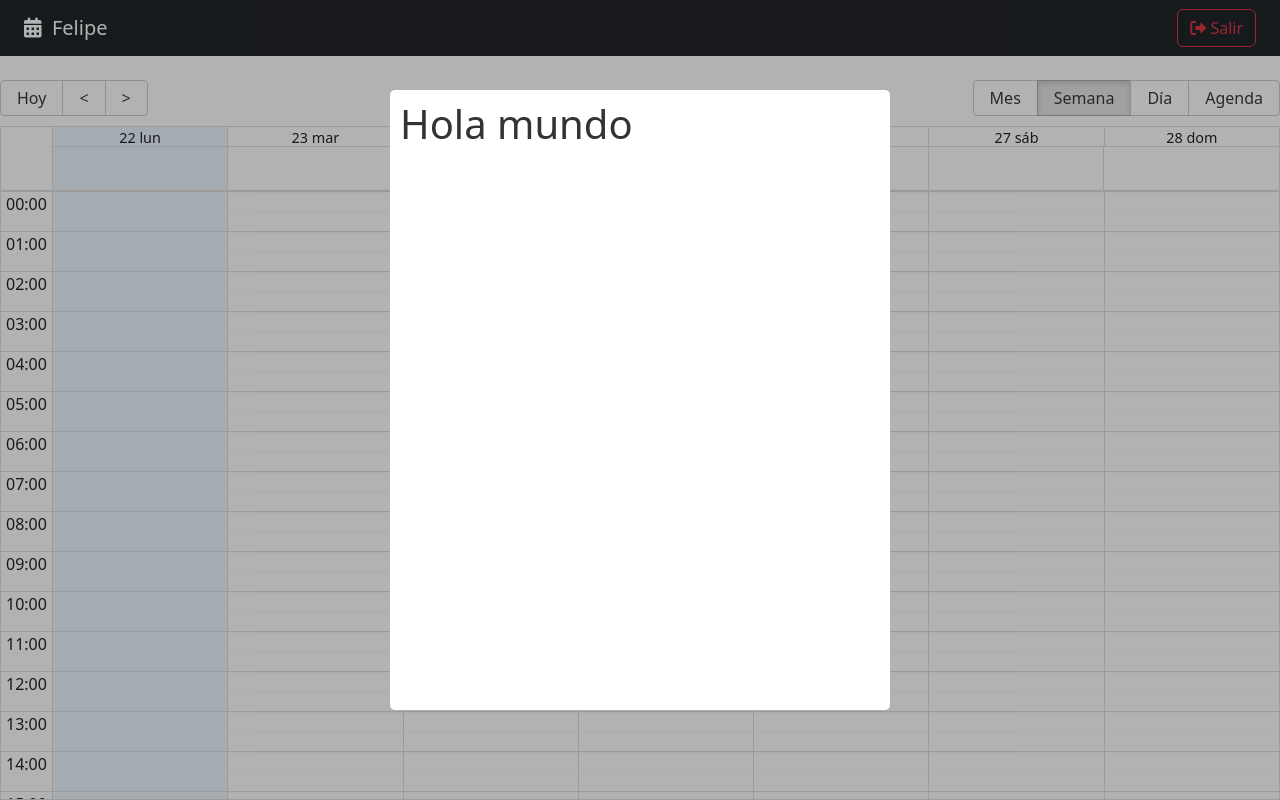
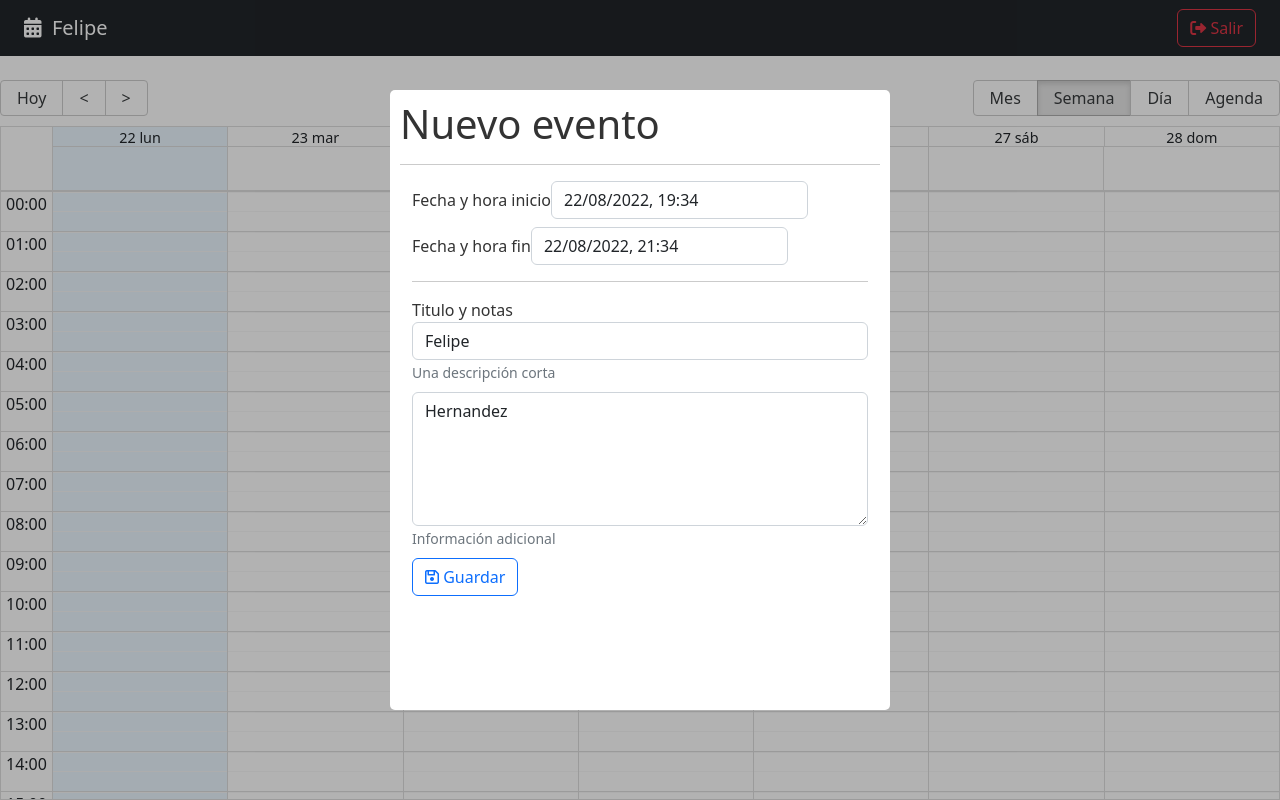
Before and after one commit to FelipeHernandez98/calendar-app-react, a React (Vite) app: page / in a window 1280 px wide. Built offline with nearby package versions, Linux system fonts and the light colour scheme.

Commit message:
implementando el contenido del modal

```diff
--- a/package.json
+++ b/package.json
@@ -11,6 +11,7 @@
     "date-fns": "^2.29.2",
     "react": "^18.0.0",
     "react-big-calendar": "^1.5.0",
+    "react-datepicker": "^4.8.0",
     "react-dom": "^18.0.0",
     "react-modal": "^3.15.1",
     "react-router-dom": "^6.3.0"
--- a/src/calendar/components/CalendarModal.jsx
+++ b/src/calendar/components/CalendarModal.jsx
@@ -1,4 +1,11 @@
+import { useState } from 'react';
 import Modal from 'react-modal';
+import DatePicker, { registerLocale } from "react-datepicker";
+import { addHours } from 'date-fns';
+import es from 'date-fns/locale/es';
+import "react-datepicker/dist/react-datepicker.css";
+
+registerLocale('es', es)
 
 const customStyles = {
     content: {
@@ -15,19 +22,109 @@
 
 export const CalendarModal = () => {
 
-    const onCloseModal = () =>{
+    const [isOpen, setIsOpen] = useState(true);
+    const [ formValues, setFormValues ] = useState({
+        title: 'Felipe',
+        notes: 'Hernandez',
+        start: new Date(),
+        end: addHours( new Date(), 2),
+    })
+
+    const onInpuntChange = ({ target }) =>{
+        setFormValues({
+            ...formValues,
+            [target.name]: target.value
+        })
+    }
+
+    const onDateChanged = ( event, changing ) => {
+        setFormValues({
+            ...formValues,
+            [changing]: event
+        })
+    }
+
+    const onCloseModal = () => {
+        setIsOpen(false)
         console.log('Cerrando modal')
     }
     return (
         <Modal
-        isOpen={ true }
+            isOpen={isOpen}
             onRequestClose={onCloseModal}
             style={customStyles}
             className="modal"
             overlayClassName="modal-fondo"
-        closeTimeoutMS={ 200 }
+            closeTimeoutMS={200}
         >
-        <h1>Hola mundo</h1>
+            <h1> Nuevo evento </h1>
+            <hr />
+            <form className="container">
+
+                <div className="form-group mb-2">
+                    <label>Fecha y hora inicio</label>
+                    <DatePicker
+                        selected={ formValues.start }
+                        onChange= { (event) => onDateChanged(event, 'start')}
+                        className='form-control'
+                        dateFormat="Pp"
+                        showTimeSelect
+                        locale='es'
+                        timeCaption='Hora'
+                    />
+                </div>
+
+                <div className="form-group mb-2">
+                    <label>Fecha y hora fin</label>
+                    <DatePicker
+                        minDate={ formValues.start }
+                        selected={ formValues.end }
+                        onChange= { (event) => onDateChanged(event, 'end')}
+                        className='form-control'
+                        dateFormat="Pp"
+                        showTimeSelect
+                        locale='es'
+                        timeCaption='Hora'
+                    />
+                </div>
+
+                <hr />
+                <div className="form-group mb-2">
+                    <label>Titulo y notas</label>
+                    <input
+                        type="text"
+                        className="form-control"
+                        placeholder="Título del evento"
+                        name="title"
+                        autoComplete="off"
+                        value={ formValues.title }
+                        onChange={ onInpuntChange }
+                    />
+                    <small id="emailHelp" className="form-text text-muted">Una descripción corta</small>
+                </div>
+
+                <div className="form-group mb-2">
+                    <textarea
+                        type="text"
+                        className="form-control"
+                        placeholder="Notas"
+                        rows="5"
+                        name="notes"
+                        value={ formValues.notes }
+                        onChange={ onInpuntChange }
+                    ></textarea>
+                    <small id="emailHelp" className="form-text text-muted">Información adicional</small>
+                </div>
+
+                <button
+                    type="submit"
+                    className="btn btn-outline-primary btn-block"
+                >
+                    <i className="far fa-save"></i>
+                    <span> Guardar</span>
+                </button>
+
+            </form>
         </Modal>
     )
 }
```
Also changed, not shown: 1 other file (tests, documents, lock files or other folders). Lines whose indentation alone changed are shown as unchanged.
